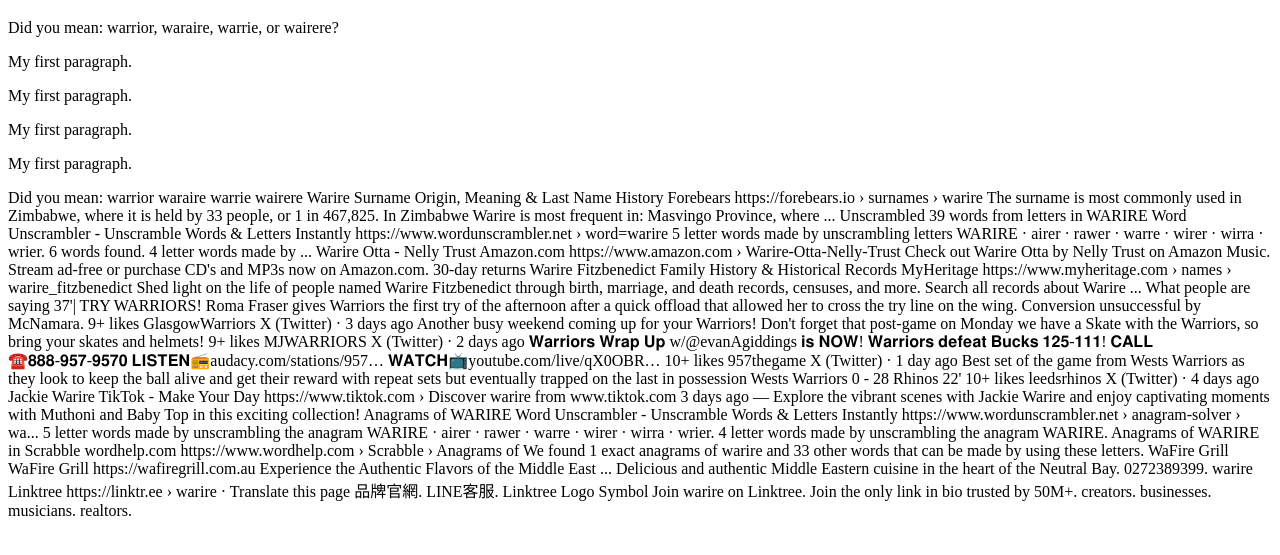
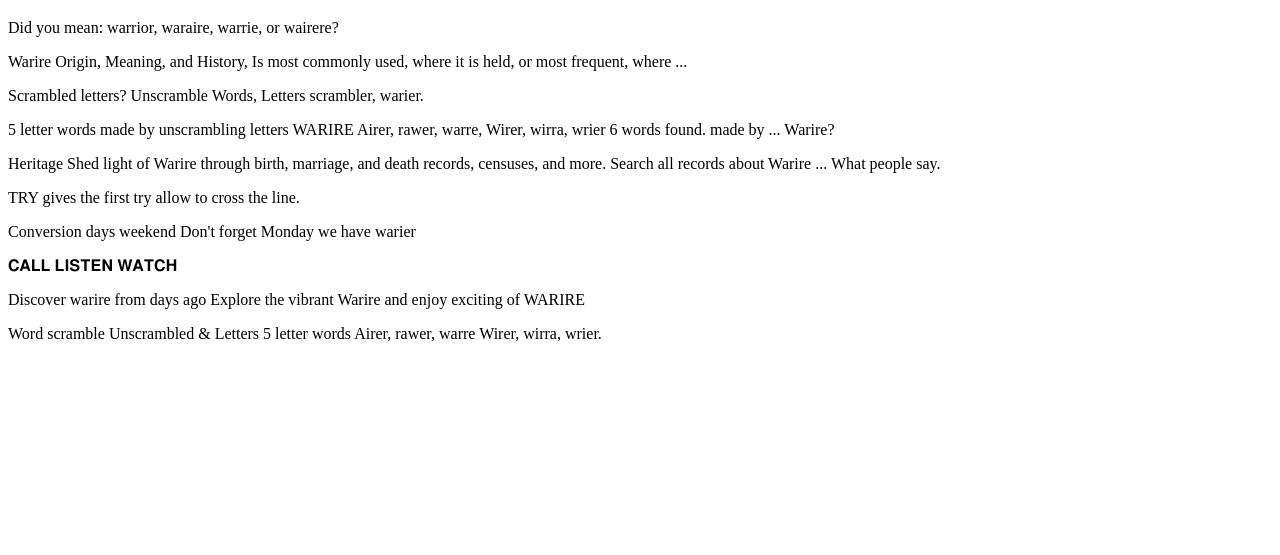
Before and after one commit to Aoifehsieh/PROJECT_1_Aoife_Hsieh, a plain HTML site: page index.html in a window 1280 px wide. Shown: the part 61-616 px from the top of the page. Drawn offline with Linux system fonts and the light colour scheme.

Commit message:
Update index.html

```diff
--- a/index.html
+++ b/index.html
@@ -10,121 +10,49 @@
 warrior,
 waraire,
 warrie, or
-wairere?
-</p>
-<p>My first paragraph.</p>
-<p>My first paragraph.</p>
-<p>My first paragraph.</p>
-<p>My first paragraph.</p>
+wairere?</p>
 
-Did you mean:
-warrior
+<p>Warire Origin, Meaning, and History,
+Is most commonly used,
+where it is held,
+or most frequent, where ...</p>
 
-waraire
+<p>Scrambled letters?
+Unscramble Words,
+Letters scrambler, warier.</p>
 
-warrie
+<p>5 letter words made by unscrambling letters WARIRE
+Airer, rawer, warre,
+Wirer,  wirra, wrier
+6 words found. made by ... Warire?</p>
 
-wairere
+<p>Heritage
+Shed light of Warire
+through birth, marriage, and death records, censuses, and more.
+Search all records about Warire ...
+What people say.</p>
 
+<p>TRY
+gives the first try
+allow to cross the line.</p>
 
-Warire Surname Origin, Meaning & Last Name History
+<p>Conversion
+days
+weekend
+Don't forget Monday we have warier</p>
 
-Forebears
-https://forebears.io › surnames › warire
-The surname is most commonly used in Zimbabwe, where it is held by 33 people, or 1 in 467,825. In Zimbabwe Warire is most frequent in: Masvingo Province, where ...
+<p>𝐂𝐀𝐋𝐋
+𝐋𝐈𝐒𝐓𝐄𝐍
+𝐖𝐀𝐓𝐂𝐇</p>
 
-Unscrambled 39 words from letters in WARIRE
+<p>Discover warire from days ago
+Explore the vibrant Warire and enjoy
+exciting of WARIRE</p>
 
-Word Unscrambler - Unscramble Words & Letters Instantly
-https://www.wordunscrambler.net › word=warire
-5 letter words made by unscrambling letters WARIRE · airer · rawer · warre · wirer · wirra · wrier. 6 words found. 4 letter words made by ...
-
-Warire Otta - Nelly Trust
-
-Amazon.com
-https://www.amazon.com › Warire-Otta-Nelly-Trust
-Check out Warire Otta by Nelly Trust on Amazon Music. Stream ad-free or purchase CD's and MP3s now on Amazon.com.
-30-day returns
-
-Warire Fitzbenedict Family History & Historical Records
-
-MyHeritage
-https://www.myheritage.com › names › warire_fitzbenedict
-Shed light on the life of people named Warire Fitzbenedict through birth, marriage, and death records, censuses, and more. Search all records about Warire ...
-What people are saying
-
-37'| TRY WARRIORS!
-
-Roma Fraser gives Warriors the first try of the afternoon after a quick offload that allowed her to cross the try line on the wing.
-
-Conversion unsuccessful by McNamara.
-9+ likes
-
-
-GlasgowWarriors
-X (Twitter) · 3 days ago
-
-Another busy weekend coming up for your Warriors!
-Don't forget that post-game on Monday we have a Skate with the Warriors, so bring your skates and helmets!
-9+ likes
-
-
-MJWARRIORS
-X (Twitter) · 2 days ago
-
-𝐖𝐚𝐫𝐫𝐢𝐨𝐫𝐬 𝐖𝐫𝐚𝐩 𝐔𝐩 w/@evanAgiddings 𝐢𝐬 𝐍𝐎𝐖!
-
-𝐖𝐚𝐫𝐫𝐢𝐨𝐫𝐬 𝐝𝐞𝐟𝐞𝐚𝐭 𝐁𝐮𝐜𝐤𝐬 𝟏𝟐𝟓-𝟏𝟏𝟏!
-
-𝐂𝐀𝐋𝐋 ☎️𝟖𝟖𝟖-𝟗𝟓𝟕-𝟗𝟓𝟕𝟎
-𝐋𝐈𝐒𝐓𝐄𝐍📻audacy.com/stations/957…
-𝐖𝐀𝐓𝐂𝐇📺youtube.com/live/qX0OBR…
-10+ likes
-
-
-957thegame
-X (Twitter) · 1 day ago
-Best set of the game from Wests Warriors as they look to keep the ball alive and get their reward with repeat sets but eventually trapped on the last in possession
-Wests Warriors 0 - 28 Rhinos 22'
-10+ likes
-
-
-leedsrhinos
-X (Twitter) · 4 days ago
-
-Jackie Warire
-
-TikTok - Make Your Day
-https://www.tiktok.com › Discover
-warire from www.tiktok.com
-3 days ago — Explore the vibrant scenes with Jackie Warire and enjoy captivating moments with Muthoni and Baby Top in this exciting collection!
-
-Anagrams of WARIRE
-
-Word Unscrambler - Unscramble Words & Letters Instantly
-https://www.wordunscrambler.net › anagram-solver › wa...
-5 letter words made by unscrambling the anagram WARIRE · airer · rawer · warre · wirer · wirra · wrier. 4 letter words made by unscrambling the anagram WARIRE.
-
-Anagrams of WARIRE in Scrabble
-
-wordhelp.com
-https://www.wordhelp.com › Scrabble › Anagrams of
-We found 1 exact anagrams of warire and 33 other words that can be made by using these letters.
-
-WaFire Grill
-
-WaFire Grill
-https://wafiregrill.com.au
-Experience the Authentic Flavors of the Middle East ... Delicious and authentic Middle Eastern cuisine in the heart of the Neutral Bay. 0272389399.
-
-warire
-
-Linktree
-https://linktr.ee › warire
-·
-Translate this page
-品牌官網. LINE客服. Linktree Logo Symbol Join warire on Linktree. Join the only link in bio trusted by 50M+. creators. businesses. musicians. realtors.
-
+<p>Word scramble Unscrambled & Letters
+5 letter words
+Airer, rawer, warre
+Wirer, wirra, wrier.</p>
 
 </body>
 </html>
```
